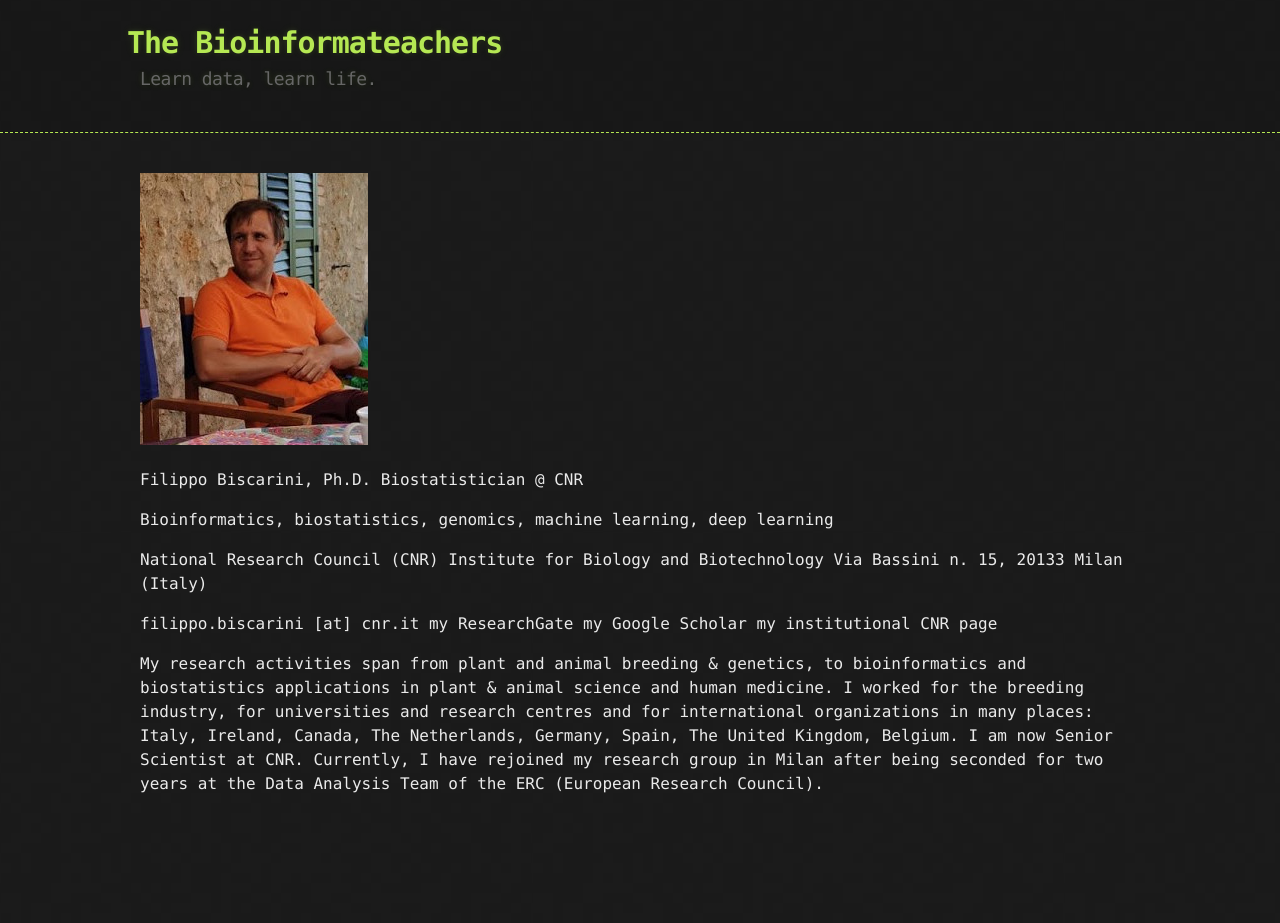
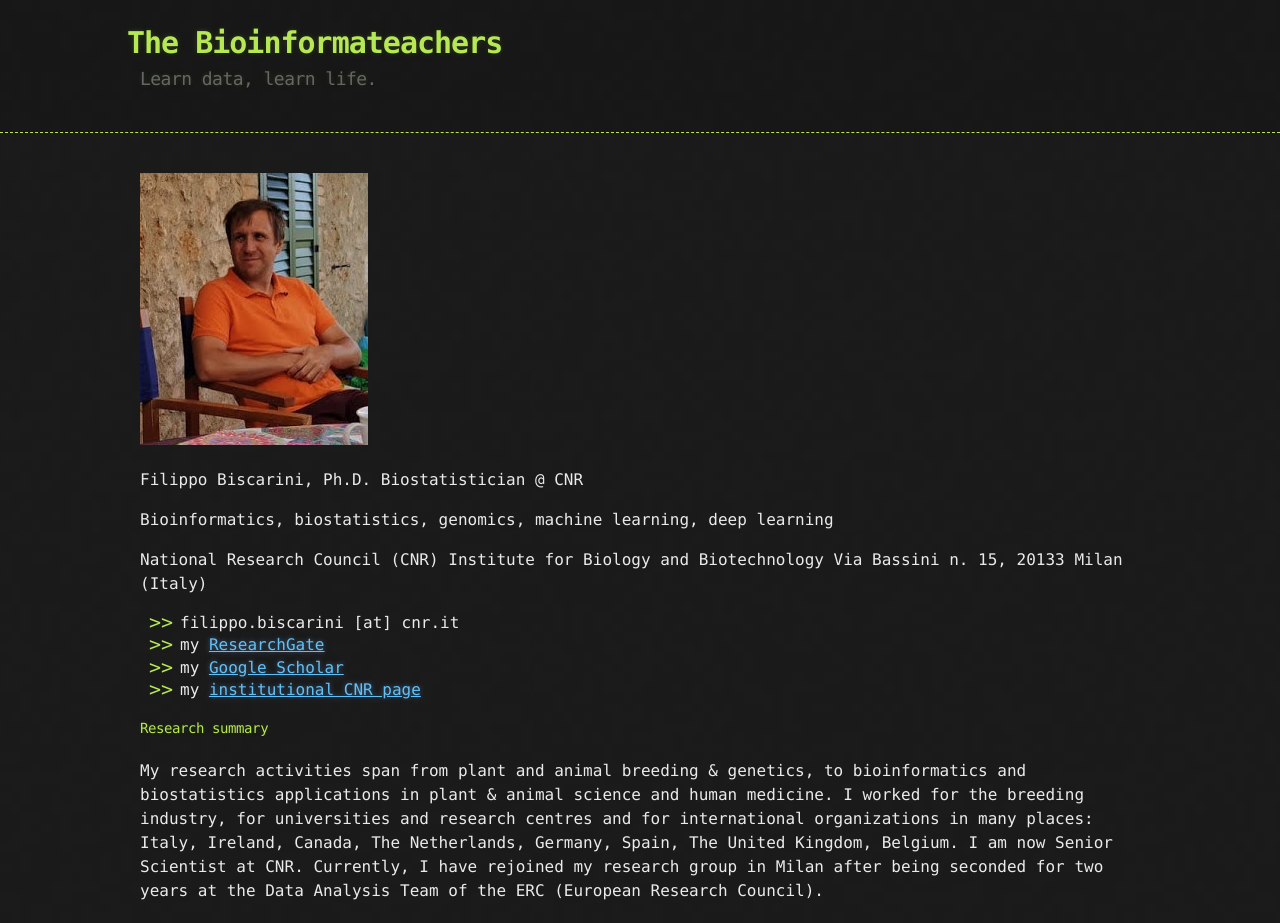
Before and after one commit to bioinformateachers/bioinformateachers.github.io, a Jekyll site: the page built from filippo.md, in a window 1280 px wide. Built offline with Jekyll 4.4.1, drawn with Linux system fonts in a browser that asks for light colours; our own code applies the rules of GitHub Pages for plain Markdown files; before the commit the page ends 900 px from its top, so only the background shows below that.

Commit message:
update personal page

```diff
--- a/filippo.md
+++ b/filippo.md
@@ -10,9 +10,12 @@ National Research Council (CNR)
 Institute for Biology and Biotechnology
 Via Bassini n. 15, 20133 Milan (Italy)
 
-filippo.biscarini [at] cnr.it
-my ResearchGate
-my Google Scholar
-my institutional CNR page
+- filippo.biscarini [at] cnr.it
+- my [ResearchGate](https://www.researchgate.net/profile/Filippo-Biscarini-2)
+- my [Google Scholar](https://scholar.google.it/citations?user=aaBX3kcAAAAJ&hl=en)
+- my [institutional CNR page](https://ibba.cnr.it/staff/filippo-biscarini/)
 
-My research activities span from plant and animal breeding & genetics, to bioinformatics and biostatistics applications in plant & animal science and human medicine. I worked for the breeding industry, for universities and research centres and for international organizations in many places: Italy, Ireland, Canada, The Netherlands, Germany, Spain, The United Kingdom, Belgium. I am now Senior Scientist at CNR. Currently, I have rejoined my research group in Milan after being seconded for two years at the Data Analysis Team of the ERC (European Research Council).
+#### Research summary
+My research activities span from plant and animal breeding & genetics, to bioinformatics and biostatistics applications in plant & animal science and human medicine.
+I worked for the breeding industry, for universities and research centres and for international organizations in many places: Italy, Ireland, Canada, The Netherlands, Germany, Spain, The United Kingdom, Belgium.
+I am now Senior Scientist at CNR. Currently, I have rejoined my research group in Milan after being seconded for two years at the Data Analysis Team of the ERC (European Research Council).
```
